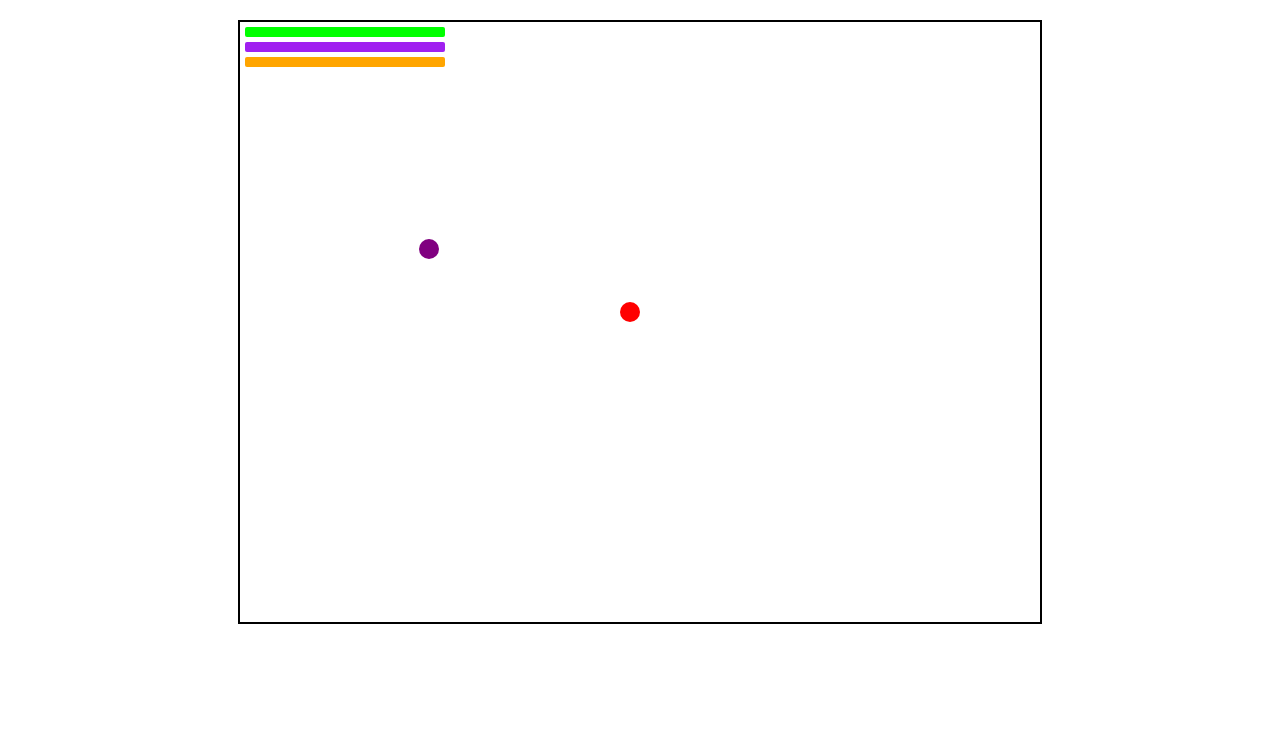
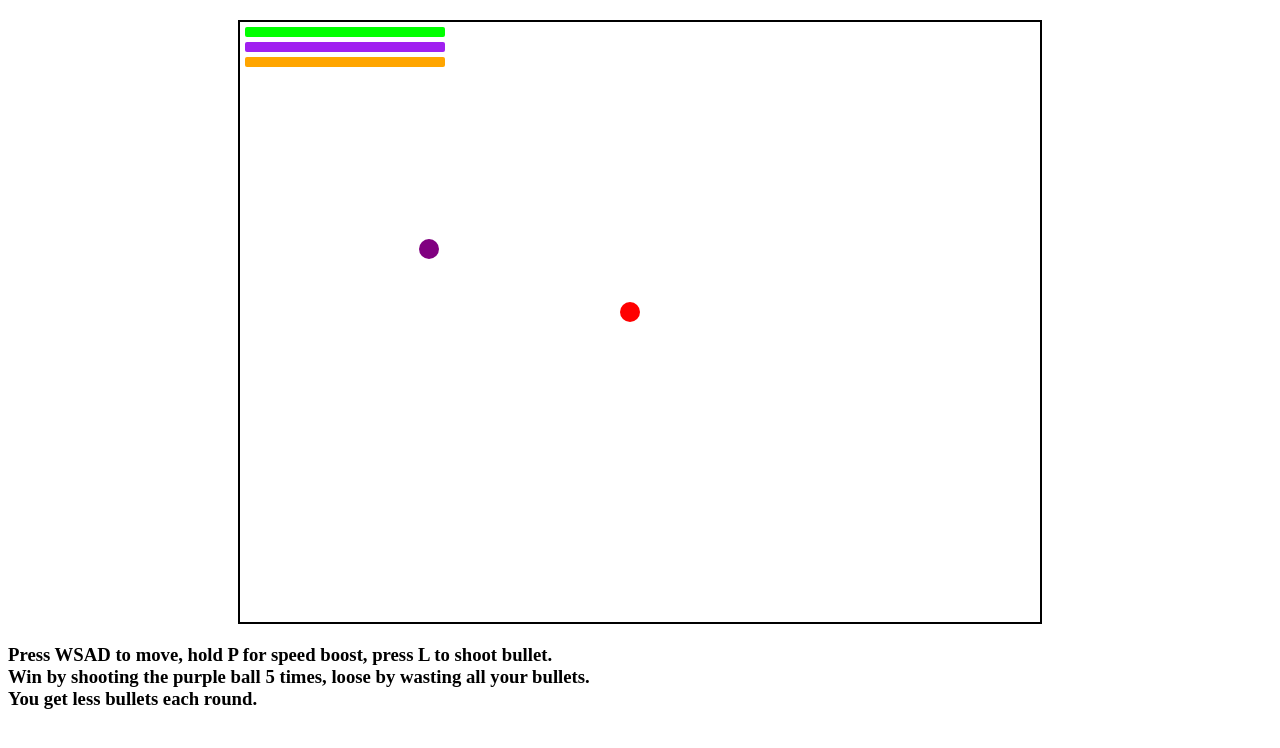
Before and after one commit to leolamparter/nerf, a plain HTML site: page index.html in a window 1280 px wide. Drawn offline with Linux system fonts and the light colour scheme.

Commit message:
Update index.html

```diff
--- a/index.html
+++ b/index.html
@@ -126,6 +126,13 @@
         </div>
         <div id="playerDot"></div>
         <button id="restartButton">Restart</button>
+    </div>
+    <div>
+        <h3>
+            Press WSAD to move, hold P for speed boost, press L to shoot bullet.<br>
+            Win by shooting the purple ball 5 times, loose by wasting all your bullets.<br>
+            You get less bullets each round.
+        </h3>
     </div>
 
     <script>
```
